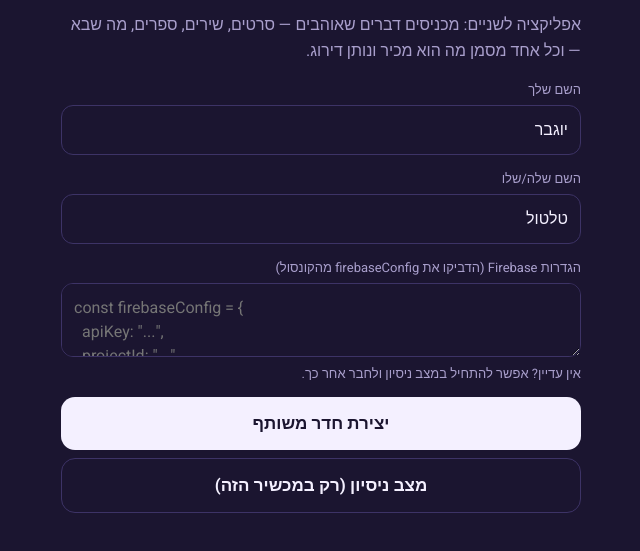
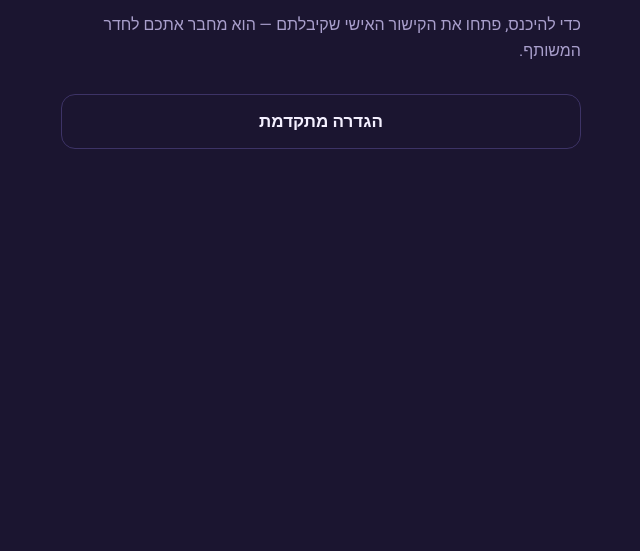
Before and after one commit to YogevCuperman/mekirim, a plain HTML site: page index.html in a window 1280 px wide. Shown: the part 107-658 px from the top of the page, without its empty margins (319-959 px from the left). Drawn offline with Linux system fonts and the light colour scheme.

Commit message:
Connect to Firebase project and add personal links
Co-Authored-By: Claude Opus 5.5 <noreply@anthropic.com>
Claude-Session: https://claude.ai/code/session_01R4Lm9SisZMb9AykFFm6Wbk

```diff
--- a/index.html
+++ b/index.html
@@ -113,6 +113,15 @@ code{background:var(--bg);padding:2px 6px;border-radius:6px;font-size:13px;direc
 <script type="module">
 const FB_VER = '10.12.2';
 const DEFAULT_CATS = ['סרטים','סדרות','שירים','אמנים','ספרים'];
+const DEFAULT_NAMES = {a:'יוגבר',b:'טלטול'};
+const EMBED_FB = {
+  apiKey: "AIzaSyAL0ynxeTScSzedsyAZz8sZ7qBY6JNwih0",
+  authDomain: "mekirim-1a395.firebaseapp.com",
+  projectId: "mekirim-1a395",
+  storageBucket: "mekirim-1a395.firebasestorage.app",
+  messagingSenderId: "298743424821",
+  appId: "1:298743424821:web:9ac7bfdeec14fee3e54e7c"
+};
 const $ = (s,el=document)=>el.querySelector(s);
 const esc = s => String(s??'').replace(/[&<>"']/g,c=>({'&':'&amp;','<':'&lt;','>':'&gt;','"':'&quot;',"'":'&#39;'}[c]));
 const LS = {
@@ -156,7 +165,7 @@ async function firebaseStore(fb,room,onStatus){
   const col=fs.collection(roomRef,'items');
   const err=e=>{console.error(e);onStatus(false,e.code==='permission-denied'?'אין הרשאה — בדקו את חוקי Firestore':'בעיית חיבור')};
   return {
-    onMeta(cb){fs.onSnapshot(roomRef,{includeMetadataChanges:true},s=>{onStatus(!s.metadata.fromCache);cb(s.data()||null)},err)},
+    onMeta(cb){fs.onSnapshot(roomRef,{includeMetadataChanges:true},s=>{onStatus(!s.metadata.fromCache);if(!s.exists()&&!s.metadata.fromCache){fs.setDoc(roomRef,{names:DEFAULT_NAMES,cats:DEFAULT_CATS,created:Date.now()},{merge:true});return}cb(s.data()||null)},err)},
     onItems(cb){fs.onSnapshot(col,s=>cb(s.docs.map(d=>({id:d.id,...d.data()}))),err)},
     setMeta(m){return fs.setDoc(roomRef,m,{merge:true})},
     add(it){return fs.addDoc(col,it)},
@@ -175,6 +184,16 @@ const color=w=>w==='a'?'var(--a)':'var(--b)';
 
 /* handle join link */
 (function(){
+  const r=location.hash.match(/[#&]r=([a-z0-9]{20,})/);
+  if(r){
+    const me=(location.hash.match(/[#&]me=([ab])/)||[])[1];
+    const changed=!S.cfg||S.cfg.room!==r[1];
+    S.cfg={mode:'fb',fb:EMBED_FB,room:r[1]};LS.set('mk_cfg',S.cfg);
+    if(changed){S.me=null;LS.del('mk_me')}
+    if(me){S.me=me;LS.set('mk_me',me)}
+    history.replaceState(null,'',location.pathname+location.search);
+    return;
+  }
   const m=location.hash.match(/join=([^&]+)/);
   if(!m)return;
   try{
@@ -191,6 +210,7 @@ const color=w=>w==='a'?'var(--a)':'var(--b)';
 
 function inviteLink(forWho){
   const base=location.origin+location.pathname;
+  if(S.cfg.fb.projectId===EMBED_FB.projectId)return base+'#r='+S.cfg.room+'&me='+forWho;
   return base+'#join='+b64e({fb:S.cfg.fb,room:S.cfg.room,me:forWho});
 }
 
@@ -201,13 +221,22 @@ function parseCfg(txt){
   return out.apiKey&&out.projectId?out:null;
 }
 function renderSetup(){
+  if(EMBED_FB&&!S.forceSetup){
+    $('#app').innerHTML=`<div class="setup">
+      <div class="venn" style="transform:scale(1.8);transform-origin:right"><i></i><i></i></div>
+      <h1>מכירים?</h1>
+      <p>כדי להיכנס, פתחו את הקישור האישי שקיבלתם — הוא מחבר אתכם לחדר המשותף.</p>
+      <button class="btn ghost" id="adv" style="margin-top:30px">הגדרה מתקדמת</button></div>`;
+    $('#adv').onclick=()=>{S.forceSetup=true;renderSetup()};
+    return;
+  }
   $('#app').innerHTML=`
   <div class="setup">
     <div class="venn" style="transform:scale(1.8);transform-origin:right"><i></i><i></i></div>
     <h1>מכירים?</h1>
     <p>אפליקציה לשניים: מכניסים דברים שאוהבים — סרטים, שירים, ספרים, מה שבא — וכל אחד מסמן מה הוא מכיר ונותן דירוג.</p>
-    <div class="field"><label>השם שלך</label><input id="nA" value="יוגבר"></div>
-    <div class="field"><label>השם שלה/שלו</label><input id="nB" value="טלטול"></div>
+    <div class="field"><label>השם שלך</label><input id="nA" value="${DEFAULT_NAMES.a}"></div>
+    <div class="field"><label>השם שלה/שלו</label><input id="nB" value="${DEFAULT_NAMES.b}"></div>
     <div class="field"><label>הגדרות Firebase (הדביקו את firebaseConfig מהקונסול)</label>
       <textarea id="cfg" dir="ltr" placeholder='const firebaseConfig = {&#10;  apiKey: "...",&#10;  projectId: "...",&#10;  ...&#10;};'></textarea>
       <div class="small">אין עדיין? אפשר להתחיל במצב ניסיון ולחבר אחר כך.</div>
```
